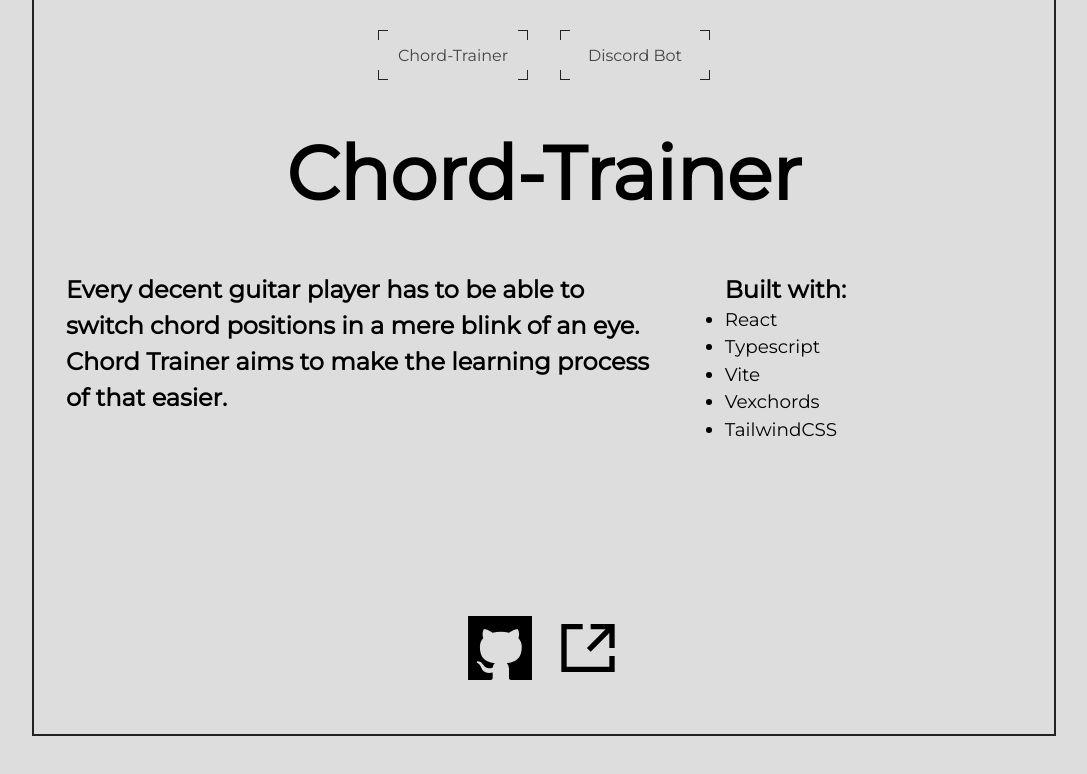
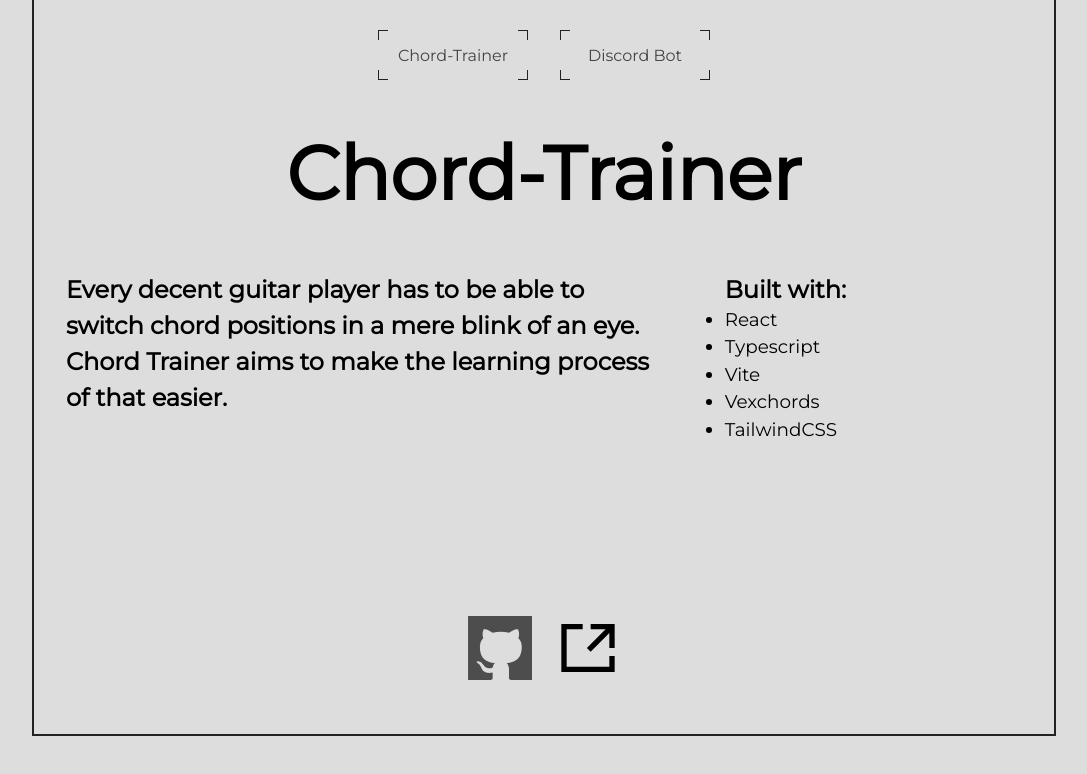
Before and after one commit to neumie/portfolio, a React (Vite) app: page / in a window 1280 px wide. In both pictures the pointer is over the picture 596 px from the left and 2484 px from the top of the page. Shown: the part 1837-2611 px from the top of the page, without its empty margins (96-1183 px from the left). Built offline with nearby package versions, Linux system fonts and the light colour scheme.

Commit message:
[feature] added link animation

```diff
--- a/src/project_card.module.css
+++ b/src/project_card.module.css
@@ -29,6 +29,14 @@
   gap: var(--medium);
 }
 
+.links img {
+  transition: opacity 0.5s;
+}
+
+.links img:hover {
+  opacity: 65%;
+}
+
 .project h4 {
   font-size: var(--medium);
   line-height: var(--medium);
```
